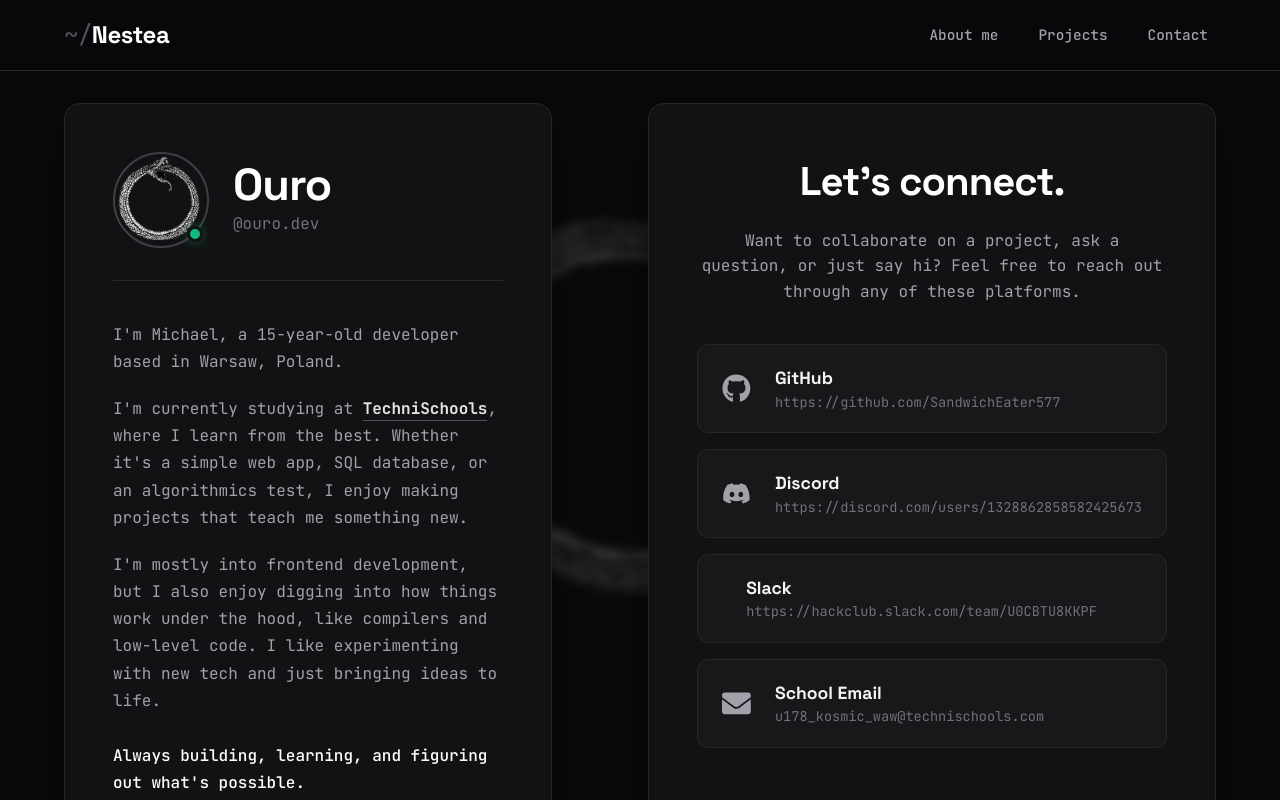
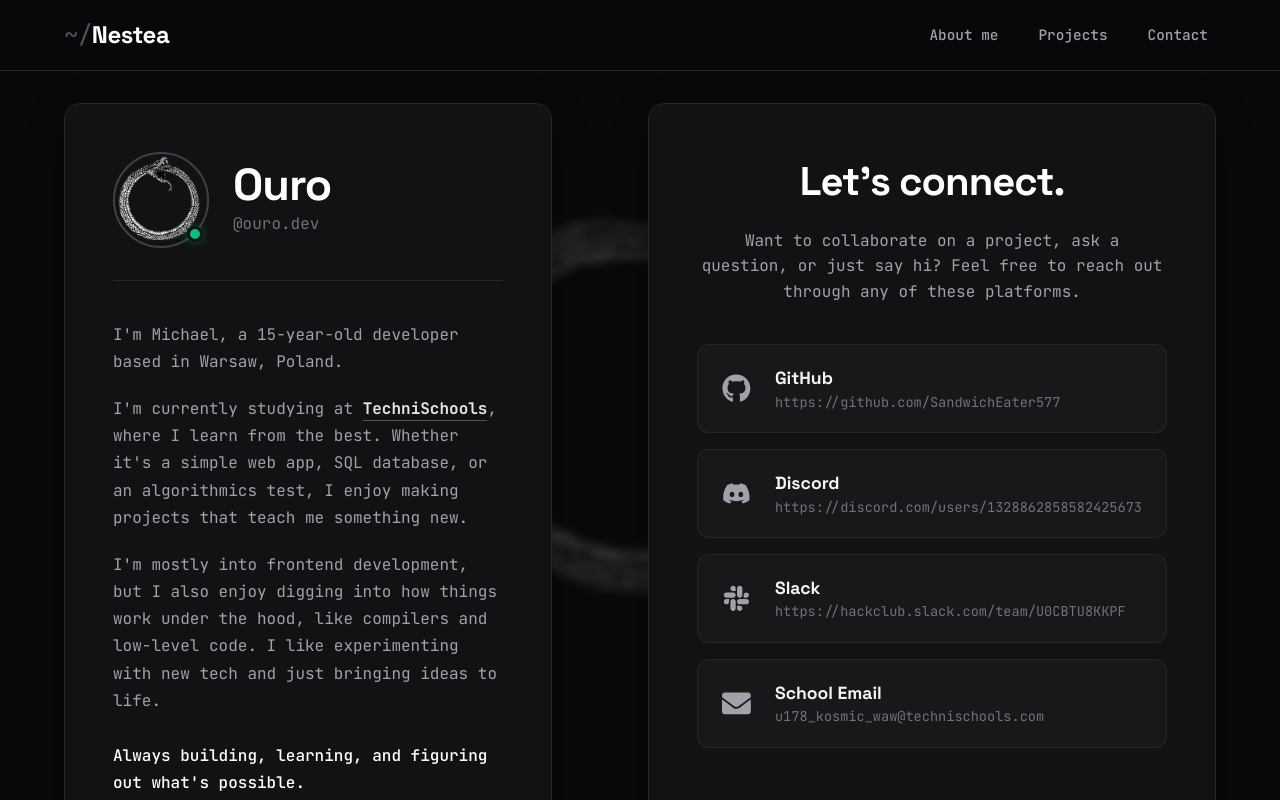
Before and after one commit to SandwichEater577/My-Portflio, a React (Vite) app: page / in a window 1280 px wide. Shown: the top 800 px of the page. Built offline with nearby package versions, Linux system fonts and the light colour scheme.

Commit message:
Added Slack icon and import of that icon

```diff
--- a/src/Components/Contact.jsx
+++ b/src/Components/Contact.jsx
@@ -1,11 +1,12 @@
 import { socials } from "../Data/data.js";
 import "./Contact.css";
-import { FaGithub, FaDiscord, FaEnvelope } from "react-icons/fa";
+import { FaGithub, FaDiscord, FaEnvelope, FaSlack } from "react-icons/fa";
 
 const iconMap = {
   GitHub: <FaGithub />,
   Discord: <FaDiscord />,
   "School Email": <FaEnvelope />,
+  Slack: <FaSlack />,
 };
 
 export default function Contact() {
```
